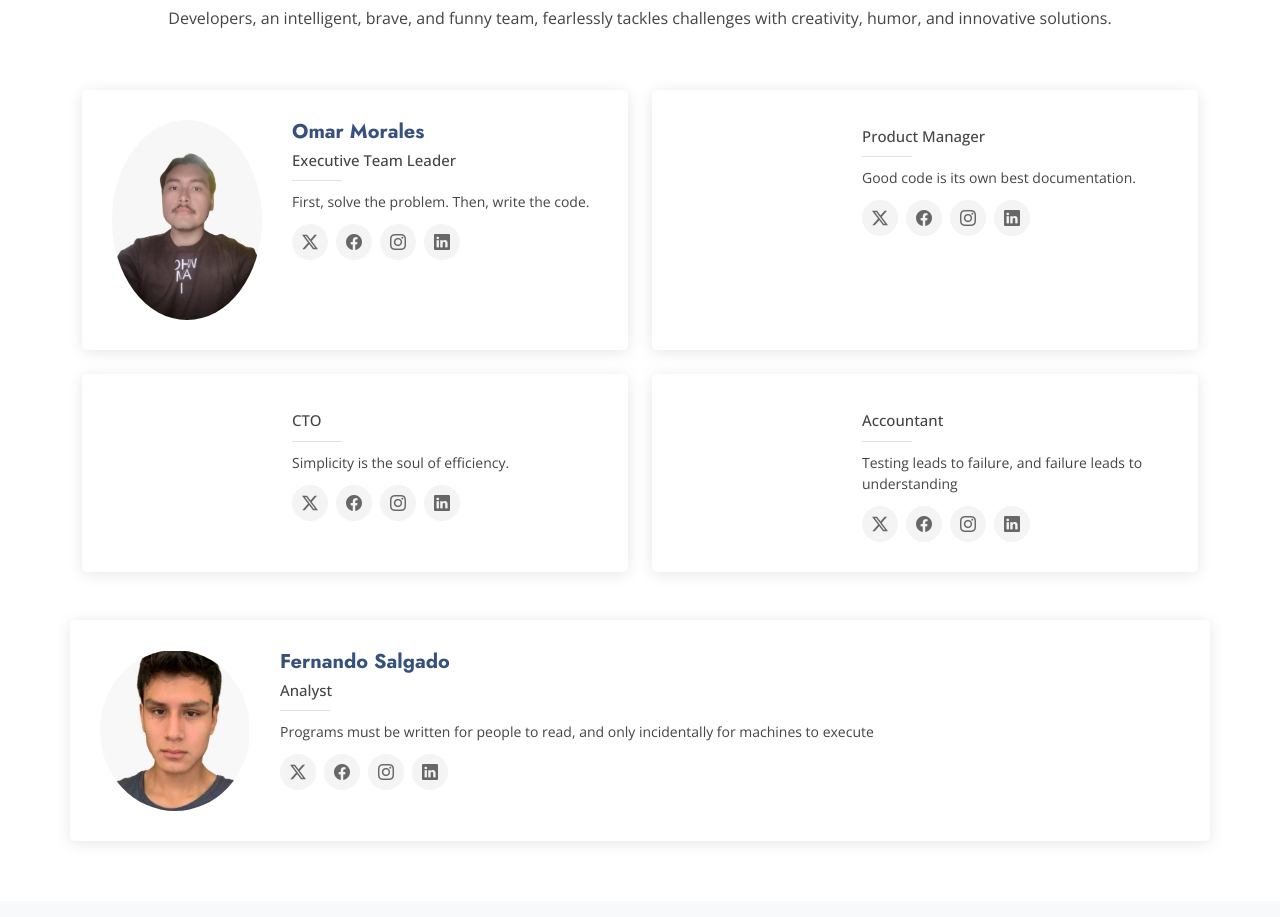
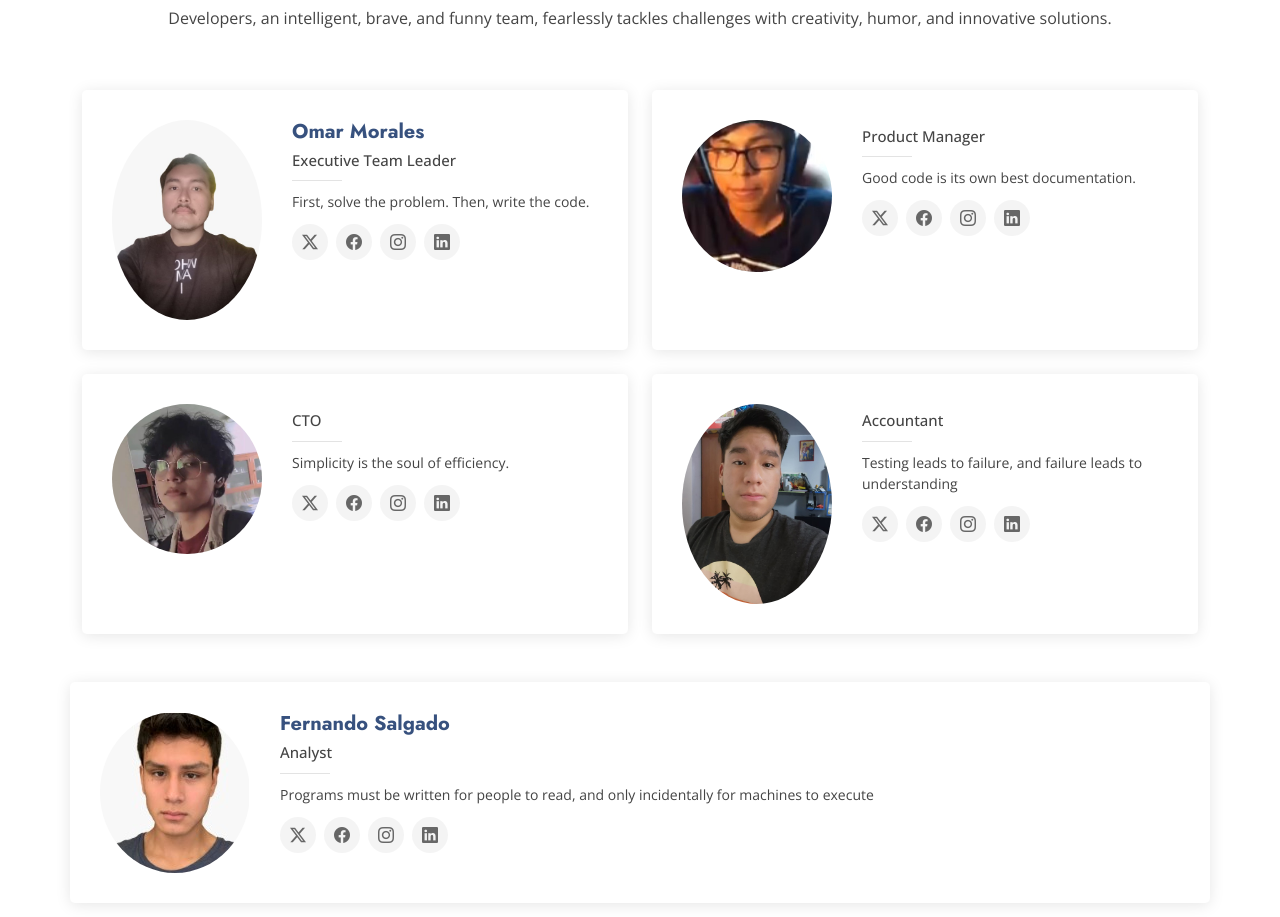
Before and after one commit to 1ASI0732-2510-4433-G1-ROOMWISE/landing-page, a plain HTML site: page roomwise-landing-main/index.html in a window 1280 px wide. Shown: the part 3400-4317 px from the top of the page. Drawn offline with nearby package versions, Linux system fonts and the light colour scheme.

Commit message:
feat: team members added

```diff
--- a/roomwise-landing-main/index.html
+++ b/roomwise-landing-main/index.html
@@ -335,7 +335,7 @@
 
           <div class="col-lg-6" data-aos="fade-up" data-aos-delay="200">
             <div class="team-member d-flex align-items-start">
-              <div class="pic"><img src="assets/img/team/" class="img-fluid" alt=""></div>
+              <div class="pic"><img src="assets/img/team/Sebas.jpg" class="img-fluid" alt=""></div>
               <div class="member-info">
                 <h4></h4>
                 <span>Product Manager</span>
@@ -352,7 +352,7 @@
 
           <div class="col-lg-6" data-aos="fade-up" data-aos-delay="300">
             <div class="team-member d-flex align-items-start">
-              <div class="pic"><img src="" class="img-fluid" alt=""></div>
+              <div class="pic"><img src="assets/img/team/JeremyA.jpg" class="img-fluid" alt=""></div>
               <div class="member-info">
                 <h4></h4>
                 <span>CTO</span>
@@ -369,7 +369,7 @@
 
           <div class="col-lg-6" data-aos="fade-up" data-aos-delay="400">
             <div class="team-member d-flex align-items-start">
-              <div class="pic"><img src="" class="img-fluid" alt=""></div>
+              <div class="pic"><img src="assets/img/team/JeremyG.jpg" class="img-fluid" alt=""></div>
               <div class="member-info">
                 <h4></h4>
                 <span>Accountant</span>
```
Also changed, not shown: roomwise-landing-main/assets/img/team/JeremyA.jpg (added), roomwise-landing-main/assets/img/team/JeremyG.jpg (added), roomwise-landing-main/assets/img/team/Sebas.jpg (added).
